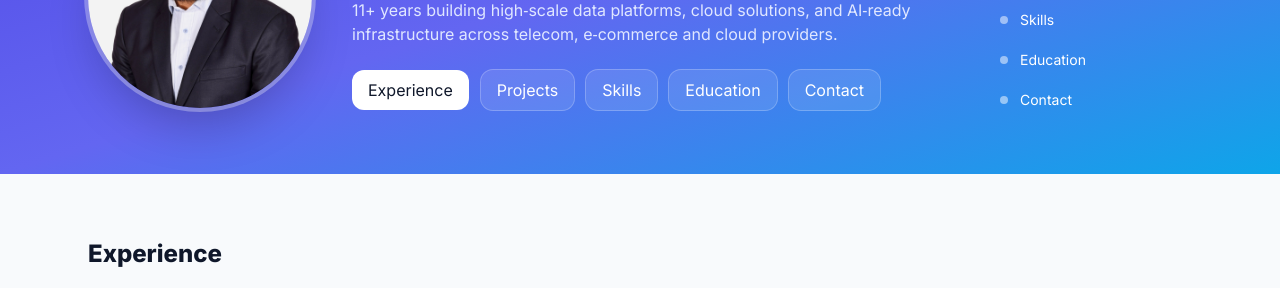
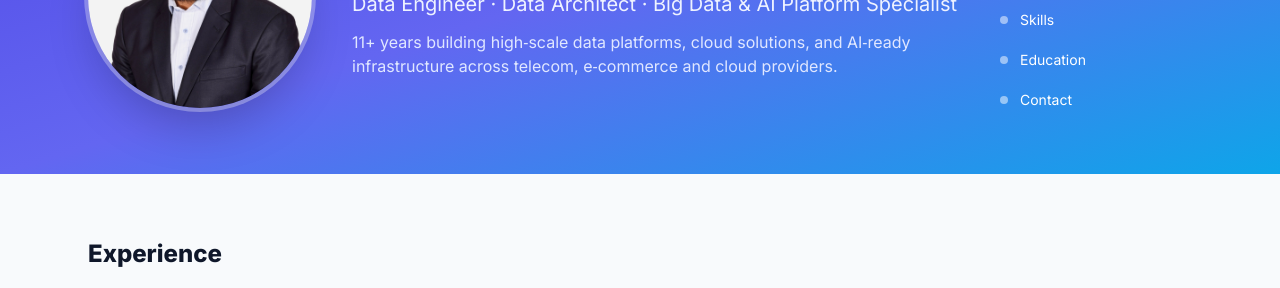
Before and after one commit to simtiaz019/simtiaz019.github.io, a plain HTML site: page index.html in a window 1280 px wide. Shown: the part 230-518 px from the top of the page. Drawn offline with nearby package versions, Linux system fonts and the light colour scheme.

```diff
--- a/index.html
+++ b/index.html
@@ -51,13 +51,6 @@
           <h1 class="text-4xl md:text-6xl font-extrabold tracking-tight">Shariar Imtiaz</h1>
           <p class="mt-4 text-lg md:text-xl/7 text-indigo-50">Data Engineer · Data Architect · Big Data & AI Platform Specialist</p>
           <p class="mt-3 text-indigo-100 max-w-2xl">11+ years building high‑scale data platforms, cloud solutions, and AI‑ready infrastructure across telecom, e‑commerce and cloud providers.</p>
-          <div class="mt-6 flex flex-wrap gap-3">
-            <a href="#experience" class="px-4 py-2 rounded-xl bg-white text-slate-900 hover:bg-indigo-50">Experience</a>
-            <a href="#projects" class="px-4 py-2 rounded-xl bg-white/10 ring-1 ring-white/30 text-white hover:bg-white/20">Projects</a>
-            <a href="#skills" class="px-4 py-2 rounded-xl bg-white/10 ring-1 ring-white/30 text-white hover:bg-white/20">Skills</a>
-            <a href="#education" class="px-4 py-2 rounded-xl bg-white/10 ring-1 ring-white/30 text-white hover:bg-white/20">Education</a>
-            <a href="#contact" class="px-4 py-2 rounded-xl bg-white/10 ring-1 ring-white/30 text-white hover:bg-white/20">Contact</a>
-          </div>
         </div>
         <!-- Side Navigator -->
         <nav aria-label="Section navigator" class="hidden md:block md:w-48">
```
